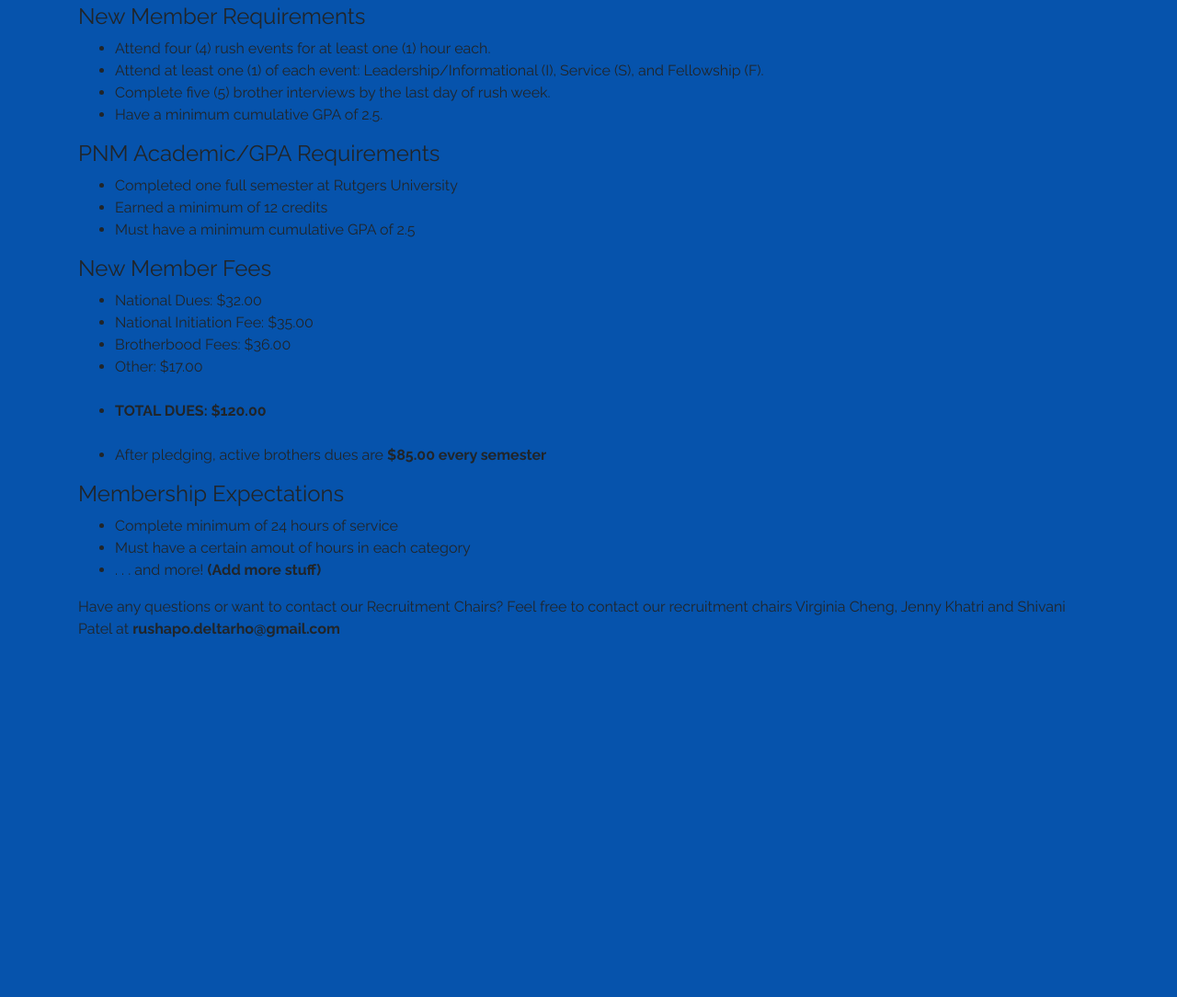
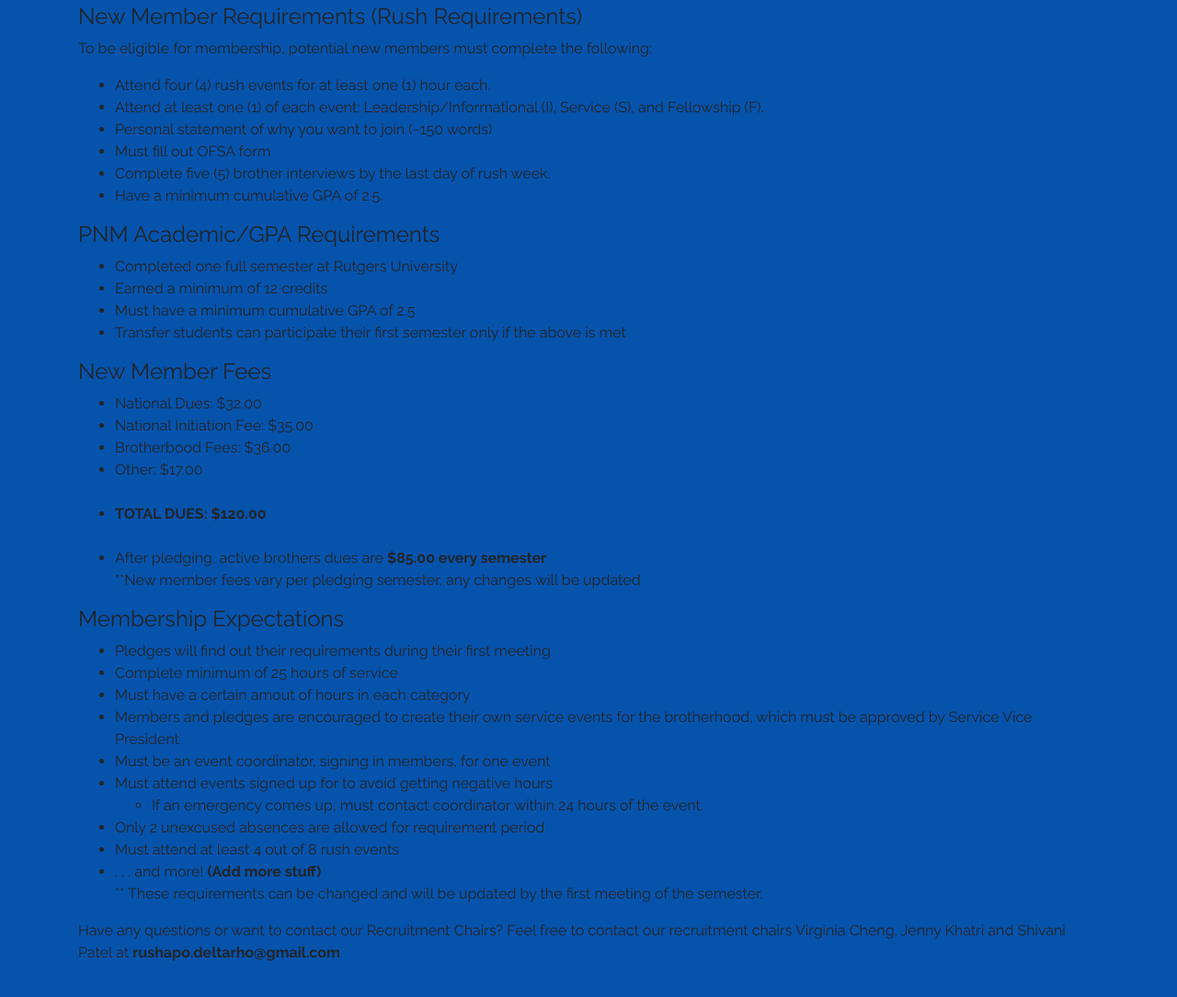
Before and after one commit to akashkabra/AlphaPhiOmega, a plain HTML site: page join.html in a window 1280 px wide. Shown: the part 316-1400 px from the top of the page at 92% size. Before the commit the page ends 1078 px from the top, so only its background shows below. Drawn offline with nearby package versions, Linux system fonts and the light colour scheme.

Commit message:
updated requirements

```diff
--- a/join.html
+++ b/join.html
@@ -67,10 +67,13 @@
 	<div class="container">
 		<p class="h2 titles">Requirements To Join (RUSH FALL 2019)<p>
 
-		<p class="h4">New Member Requirements</p>
+		<p class="h4">New Member Requirements (Rush Requirements)</p>
+		<p>To be eligible for membership, potential new members must complete the following:</p>
 		<ul>
 			<li>Attend four (4) rush events for at least one (1) hour each.</li>
 			<li>Attend at least one (1) of each event: Leadership/Informational (I), Service (S), and Fellowship (F).</li>
+			<li>Personal statement of why you want to join (~150 words)</li>
+			<li>Must fill out OFSA form</li>
 			<li>Complete five (5) brother interviews by the last day of rush week.</li>
 			<li>Have a minimum cumulative GPA of 2.5.</li>
 		</ul>
@@ -80,6 +83,7 @@
 			<li>Completed one full semester at Rutgers University</li>
 			<li>Earned a minimum of 12 credits</li>
 			<li>Must have a minimum cumulative GPA of 2.5</li>
+			<li>Transfer students can participate their first semester only if the above is met</li>
 		</ul>
 
 		<p class="h4">New Member Fees</p>
@@ -92,13 +96,24 @@
 			<li><span>TOTAL DUES: $120.00</span></li>
 			<br>
 			<li>After pledging, active brothers dues are <span>$85.00 every semester</span></li>
+			<p>**New member fees vary per pledging semester, any changes will be updated</p>
 		</ul>
 
 		<p class="h4">Membership Expectations</p>
 		<ul>
-			<li>Complete minimum of 24 hours of service</li>
+			<li>Pledges will find out their requirements during their first meeting</li>
+			<li>Complete minimum of 25 hours of service</li>
 			<li>Must have a certain amout of hours in each category</li>
+			<li>Members and pledges are encouraged to create their own service events for the brotherhood, which must be approved by Service Vice President</li>
+			<li>Must be an event coordinator, signing in members, for one event</li>
+			<li>Must attend events signed up for to avoid getting negative hours</li>
+			<ul>
+				<li>If an emergency comes up, must contact coordinator within 24 hours of the event.</li>
+			</ul>
+			<li>Only 2 unexcused absences are allowed for requirement period</li>
+			<li>Must attend at least 4 out of 8 rush events</li>
 			<li>. . . and more! <span>(Add more stuff)</span></li>
+			<p>** These requirements can be changed and will be updated by the first meeting of the semester.</p>
 		</ul>
 
 		<p>Have any questions or want to contact our Recruitment Chairs? Feel free to contact our recruitment
```
